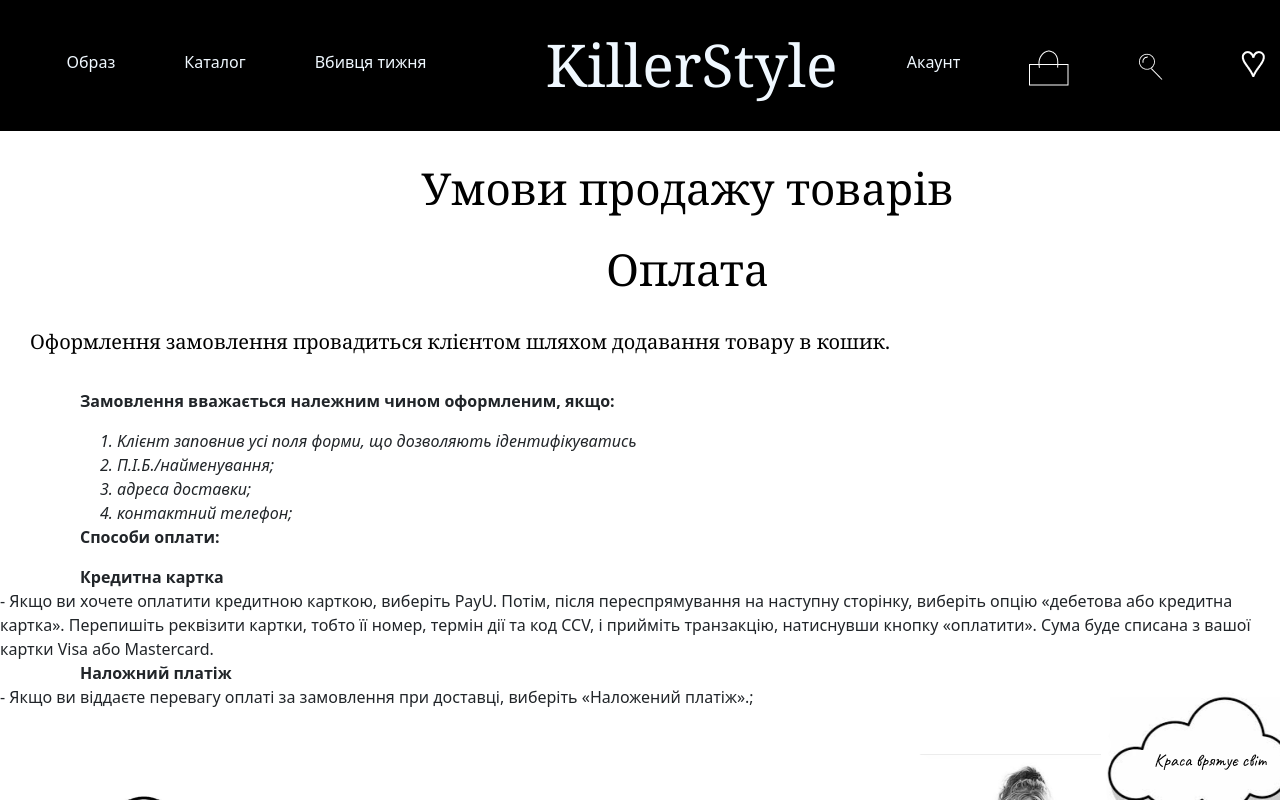
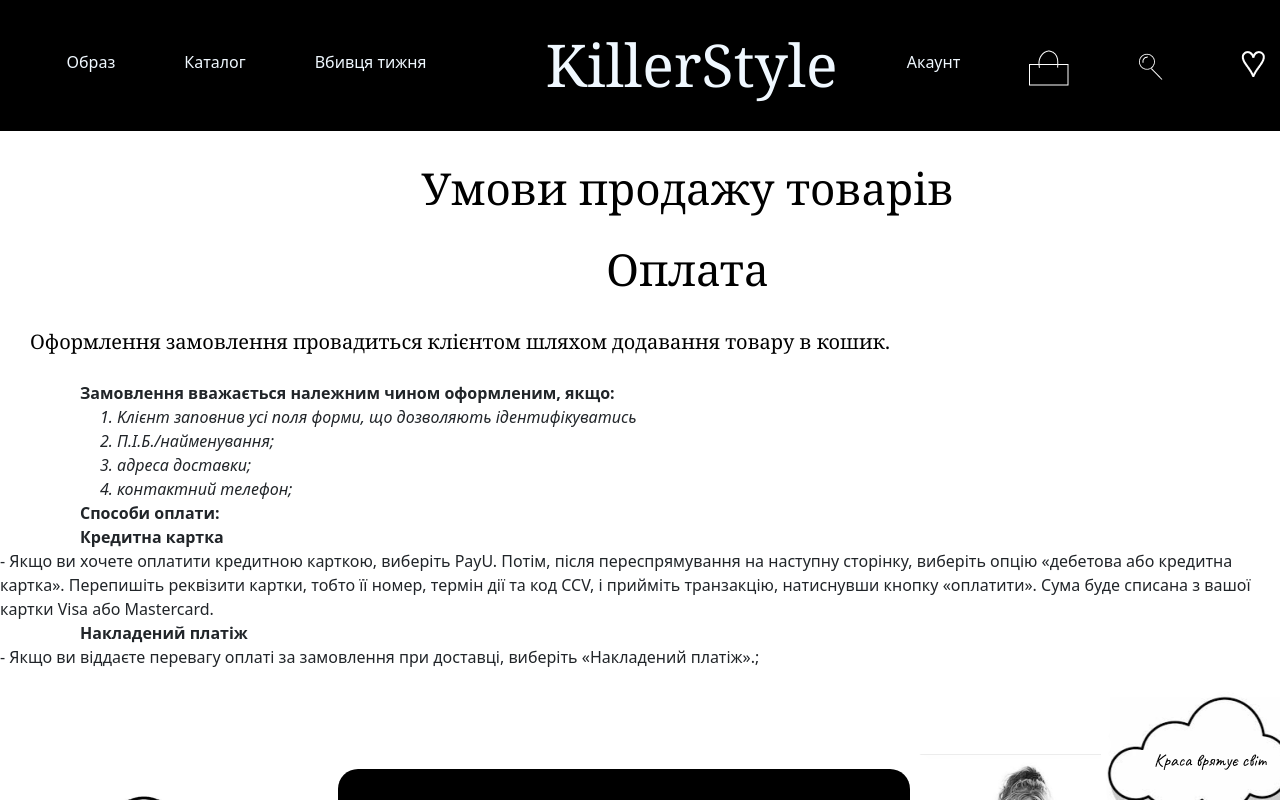
Before and after one commit to Sviatoslav-Valentyn/K_IT_S, a React (Create React App) app in the folder client/: page /termsOfSaleOfGoods in a window 1280 px wide. Shown: the top 800 px of the page. Built offline with nearby package versions, Linux system fonts and the light colour scheme.

Commit message:
fix used tags and gramm errors

```diff
--- a/client/src/Pages/TermsOfSaleOfGoods/TermsOfSalesGoods.jsx
+++ b/client/src/Pages/TermsOfSaleOfGoods/TermsOfSalesGoods.jsx
@@ -7,25 +7,25 @@ function TermsOfSaleOfGoods(){
     return(
 
         <div className="wrapTerms">
-        <p className="titleTerms">Умови продажу товарів
-        <br/>Оплата </p>
-        <h1 className="mainContentTerms">Оформлення замовлення провадиться клієнтом шляхом додавання товару в кошик.</h1>
+        <h1 className="titleTerms">Умови продажу товарів
+        <br/>Оплата </h1>
+        <div className="mainContentTerms">Оформлення замовлення провадиться клієнтом шляхом додавання товару в кошик.</div>
  <br />
 
-   <p className="bold">Замовлення вважається належним чином оформленим, якщо:  <br /></p>
-           <span className="italic">1. Kлієнт заповнив усі поля форми, що дозволяють ідентифікуватись	 <br /></span>
-          <span className="italic"> 2. П.І.Б./найменування;<br /></span>
-          <span className="italic"> 3. адреса доставки; <br /></span>
-          <span className="italic"> 4. контактний телефон; <br /></span>
-          <p className="bold">Способи оплати: <br /></p>
-               <span className="bold">	Кредитна картка <br /></span>
+   <div className="bold">Замовлення вважається належним чином оформленим, якщо:  <br /></div>
+           <div className="italic">1. Kлієнт заповнив усі поля форми, що дозволяють ідентифікуватись	 <br /></div>
+          <div className="italic"> 2. П.І.Б./найменування;<br /></div>
+          <div className="italic"> 3. адреса доставки; <br /></div>
+          <div className="italic"> 4. контактний телефон; <br /></div>
+          <div className="bold">Способи оплати: <br /></div>
+               <div className="bold">	Кредитна картка <br /></div>
                -	Якщо ви хочете оплатити кредитною карткою, виберіть PayU. Потім, після переспрямування на наступну сторінку, виберіть опцію «дебетова або кредитна картка». Перепишіть реквізити
  картки, тобто її номер, термін дії та код CCV, і прийміть транзакцію, натиснувши кнопку «оплатити». Сума буде списана з вашої картки Visa або Mastercard.
 
  <br />
-              <span className="bold">  Наложний платіж <br /></span>
+              <span className="bold">  Накладений платіж <br /></span>
                -
-Якщо ви віддаєте перевагу оплаті за замовлення при доставці, виберіть «Наложений платіж».; <br />
+Якщо ви віддаєте перевагу оплаті за замовлення при доставці, виберіть «Накладений платіж».; <br />
 
 
 
```
